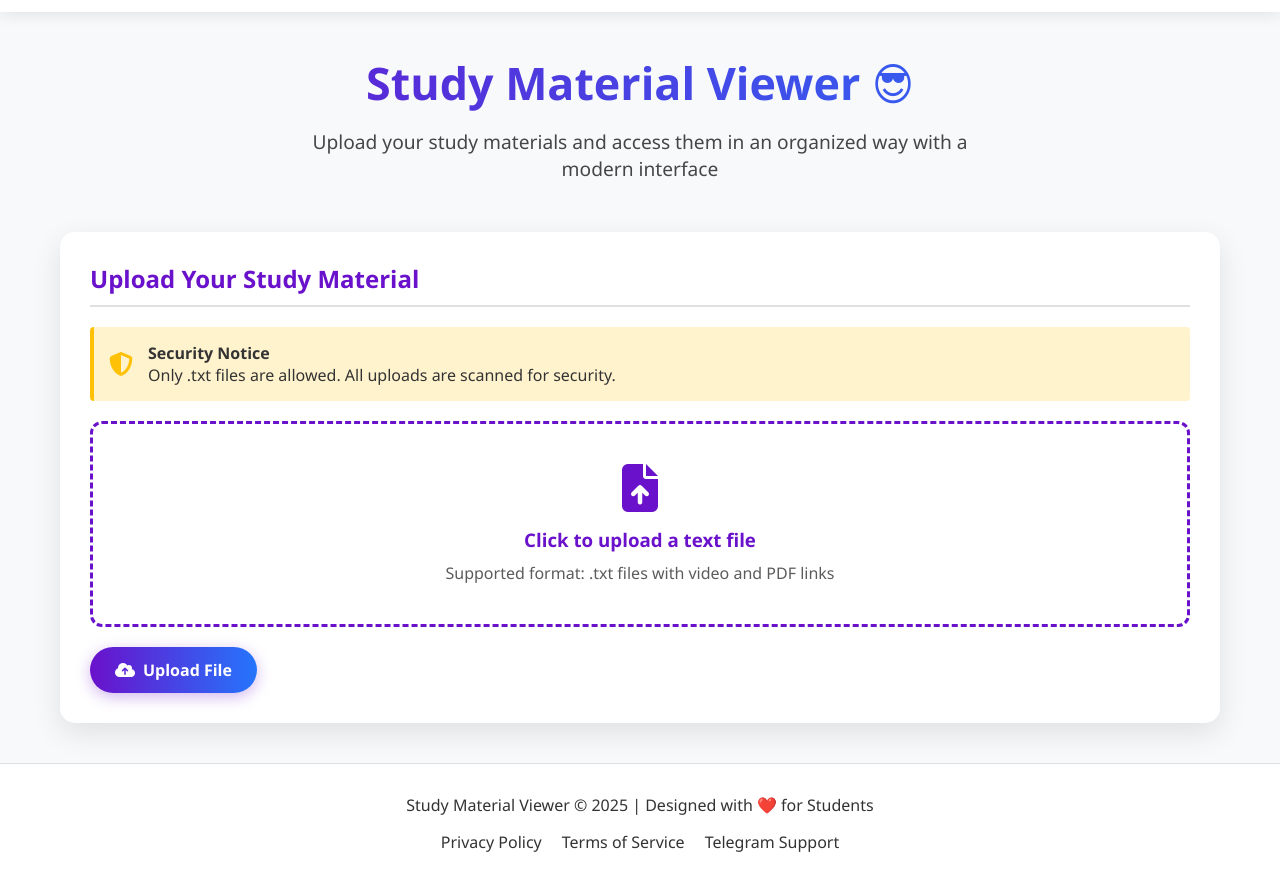
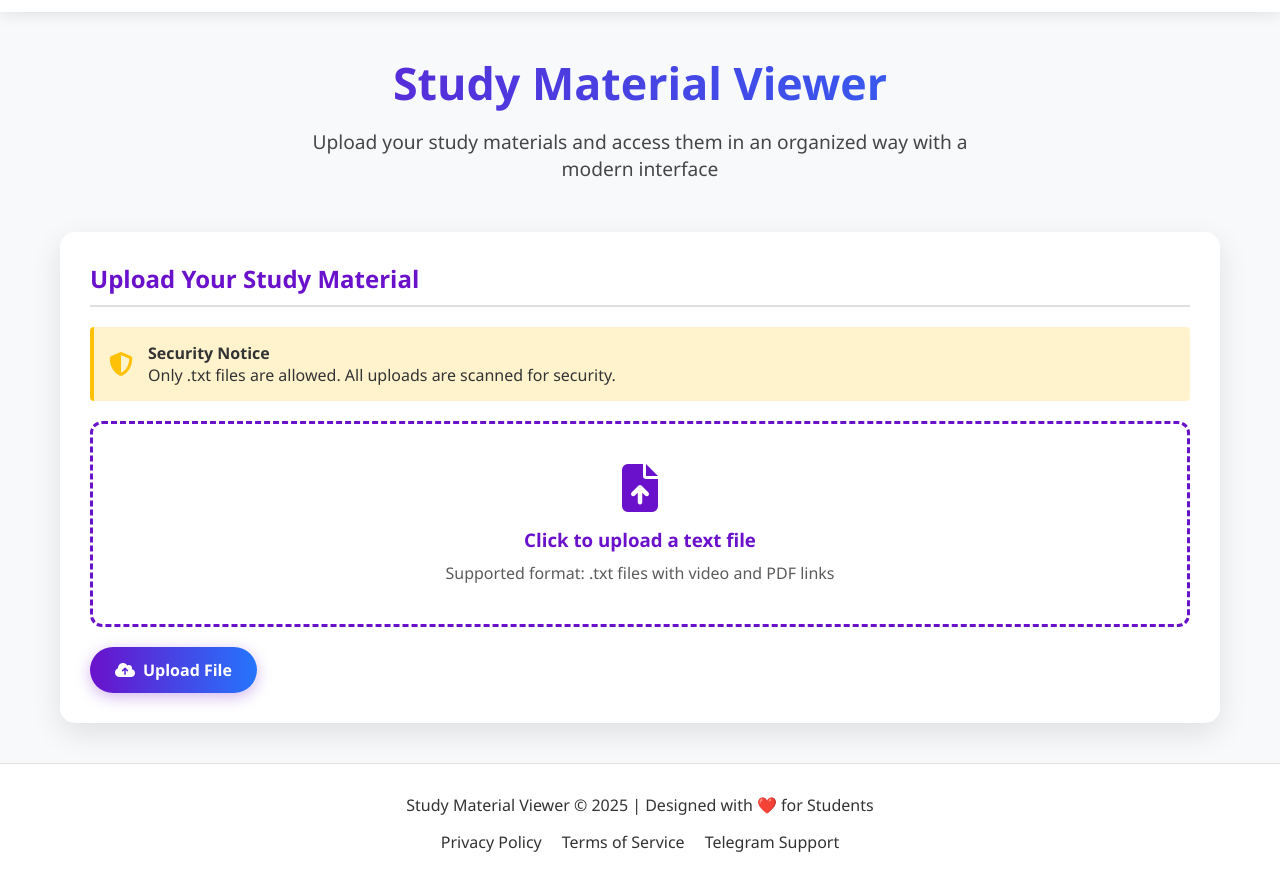
Before and after one commit to devi-sudo/study, a website: page index.html in a window 1280 px wide. Shown: the part 63-946 px from the top of the page. Drawn offline with Linux system fonts and the light colour scheme; a script that the page names is missing.

Commit message:
Update index.html

```diff
--- a/index.html
+++ b/index.html
@@ -697,7 +697,6 @@
                 <i class="fas fa-graduation-cap"></i>
                 <span>EduShare</span>
             </div>
-
             <div class="nav-actions">
                 <button class="theme-toggle" id="themeToggle">
                     <i class="fas fa-moon"></i>
@@ -711,7 +710,7 @@
 
     <div class="container">
         <header>
-            <h1>Study Material Viewer 😎</h1>
+            <h1>Study Material Viewer</h1>
             <p>Upload your study materials and access them in an organized way with a modern interface</p>
         </header>
 
```
